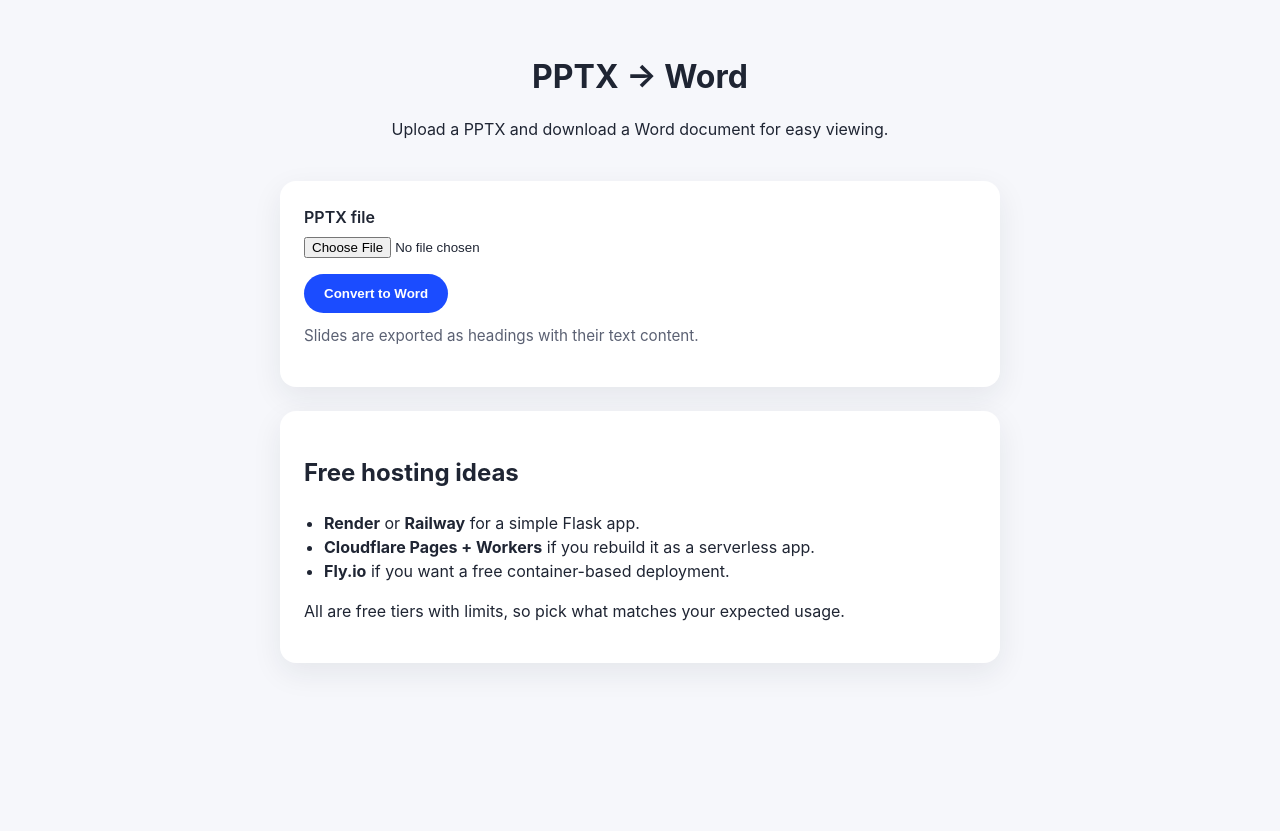
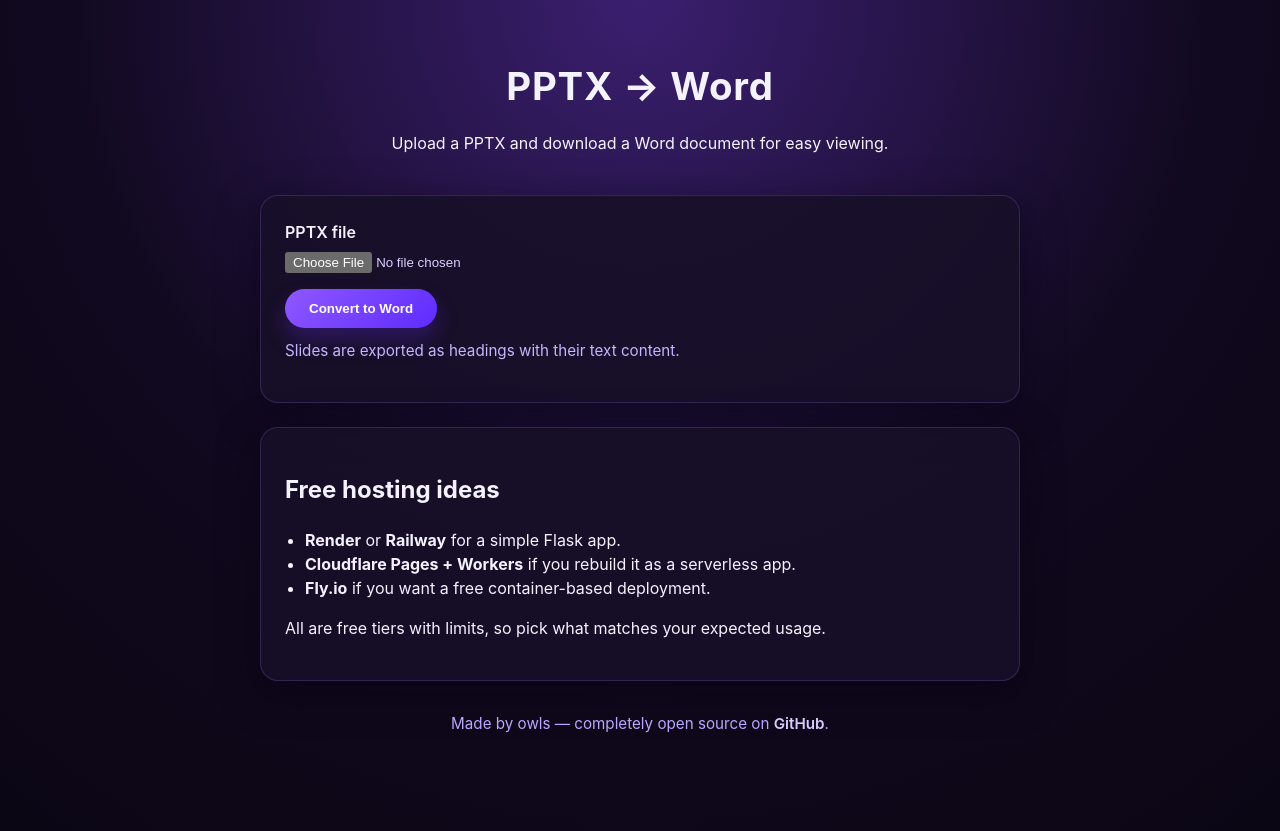
Before and after one commit to Owlsnet/pptx-to-word, a Flask app: page / in a window 1280 px wide. Before the commit the page ends 665 px from the top, so only its background shows below. Run offline with Flask 3, Linux system fonts and the light colour scheme.

Commit message:
Improve PPTX validation and dark purple UI

```diff
--- a/app.py
+++ b/app.py
@@ -28,8 +28,9 @@ def convert() -> Response:
         flash("Please choose a PPTX file to upload.", "error")
         return redirect("/")
 
-    filename = secure_filename(upload.filename)
-    ext = Path(filename).suffix.lower()
+    original_filename = upload.filename
+    filename = secure_filename(original_filename)
+    ext = Path(original_filename).suffix.lower()
     if ext not in ALLOWED_EXTENSIONS:
         flash("Only .pptx files are supported.", "error")
         return redirect("/")
--- a/static/style.css
+++ b/static/style.css
@@ -1,18 +1,18 @@
 :root {
-  color-scheme: light;
+  color-scheme: dark;
   font-family: "Inter", system-ui, sans-serif;
   line-height: 1.5;
-  background: #f6f7fb;
-  color: #1f2533;
+  background: radial-gradient(circle at top, #3b1f70 0%, #11091f 55%, #0b0614 100%);
+  color: #f5f2ff;
 }
 
 body {
   margin: 0;
-  padding: 32px 16px;
+  padding: 32px 16px 80px;
 }
 
 .container {
-  max-width: 720px;
+  max-width: 760px;
   margin: 0 auto;
   display: grid;
   gap: 24px;
@@ -24,13 +24,16 @@ header {
 
 h1 {
   margin-bottom: 8px;
+  font-size: clamp(2rem, 3vw, 2.6rem);
+  letter-spacing: 0.02em;
 }
 
 .card {
-  background: #ffffff;
-  border-radius: 16px;
+  background: rgba(24, 16, 41, 0.9);
+  border-radius: 18px;
   padding: 24px;
-  box-shadow: 0 10px 30px rgba(31, 37, 51, 0.08);
+  border: 1px solid rgba(161, 124, 255, 0.2);
+  box-shadow: 0 12px 40px rgba(8, 4, 20, 0.6);
 }
 
 label {
@@ -42,25 +45,29 @@ label {
 input[type="file"] {
   display: block;
   margin-bottom: 16px;
+  color: #d9d1ff;
 }
 
 button {
   border: none;
-  background: #1b4cff;
+  background: linear-gradient(135deg, #8f58ff, #5e2bff);
   color: #ffffff;
-  padding: 12px 20px;
+  padding: 12px 24px;
   border-radius: 999px;
   font-weight: 600;
   cursor: pointer;
+  transition: transform 0.2s ease, box-shadow 0.2s ease;
+  box-shadow: 0 12px 20px rgba(78, 36, 176, 0.4);
 }
 
 button:hover {
-  background: #163dd3;
+  transform: translateY(-1px);
+  box-shadow: 0 16px 24px rgba(78, 36, 176, 0.5);
 }
 
 .helper {
   margin-top: 12px;
-  color: #5b6173;
+  color: #c2b7ff;
   font-size: 0.95rem;
 }
 
@@ -77,9 +84,29 @@ button:hover {
   padding: 12px 16px;
   border-radius: 12px;
   font-weight: 500;
+  background: rgba(120, 92, 255, 0.18);
+  border: 1px solid rgba(134, 100, 255, 0.3);
 }
 
 .message-error {
-  background: #ffe6e8;
-  color: #9c2431;
+  background: rgba(255, 86, 113, 0.2);
+  color: #ffd7df;
+  border-color: rgba(255, 86, 113, 0.4);
 }
+
+.footer {
+  margin-top: 32px;
+  text-align: center;
+  color: #b6a8ff;
+  font-size: 0.95rem;
+}
+
+.footer a {
+  color: #d8ccff;
+  font-weight: 600;
+  text-decoration: none;
+}
+
+.footer a:hover {
+  text-decoration: underline;
+}
--- a/templates/index.html
+++ b/templates/index.html
@@ -40,5 +40,12 @@
         <p>All are free tiers with limits, so pick what matches your expected usage.</p>
       </section>
     </main>
+
+    <footer class="footer">
+      <p>
+        Made by owls — completely open source on
+        <a href="https://github.com/Owlsnet" target="_blank" rel="noreferrer">GitHub</a>.
+      </p>
+    </footer>
   </body>
 </html>
```
